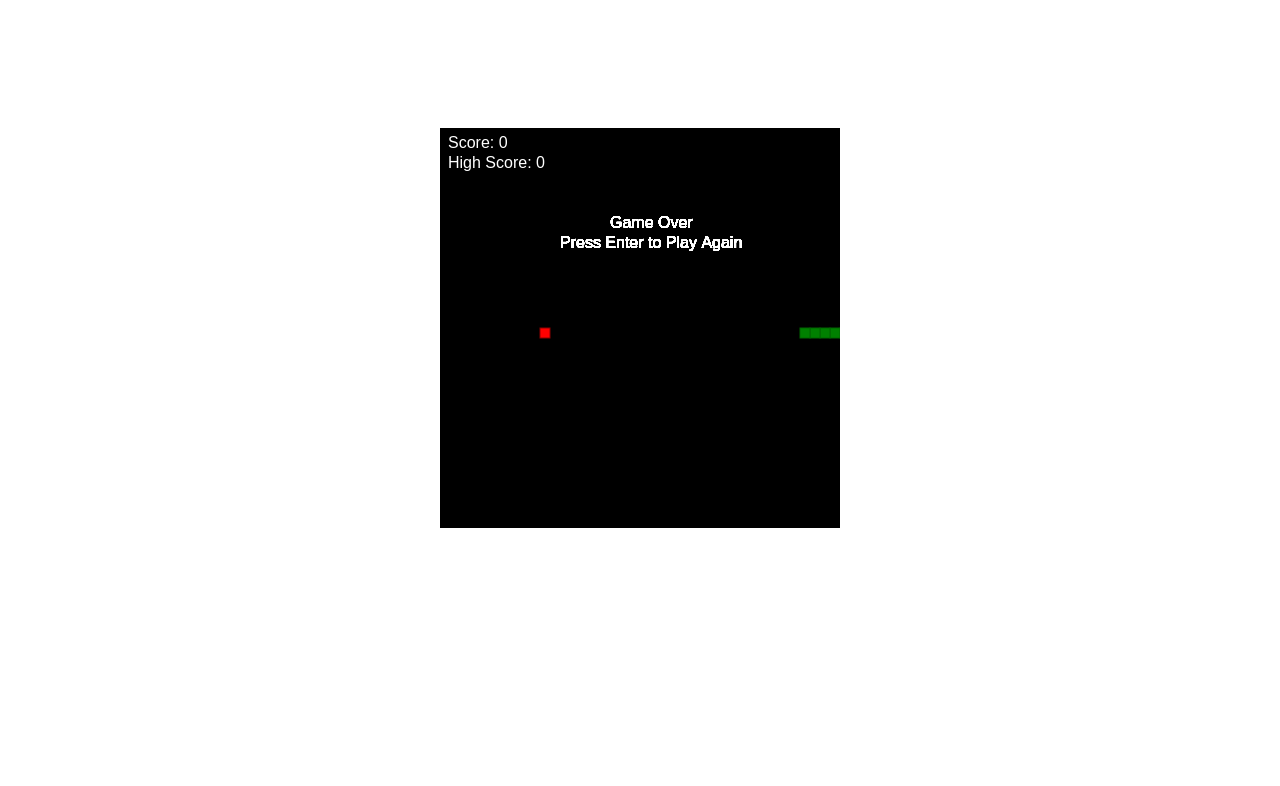
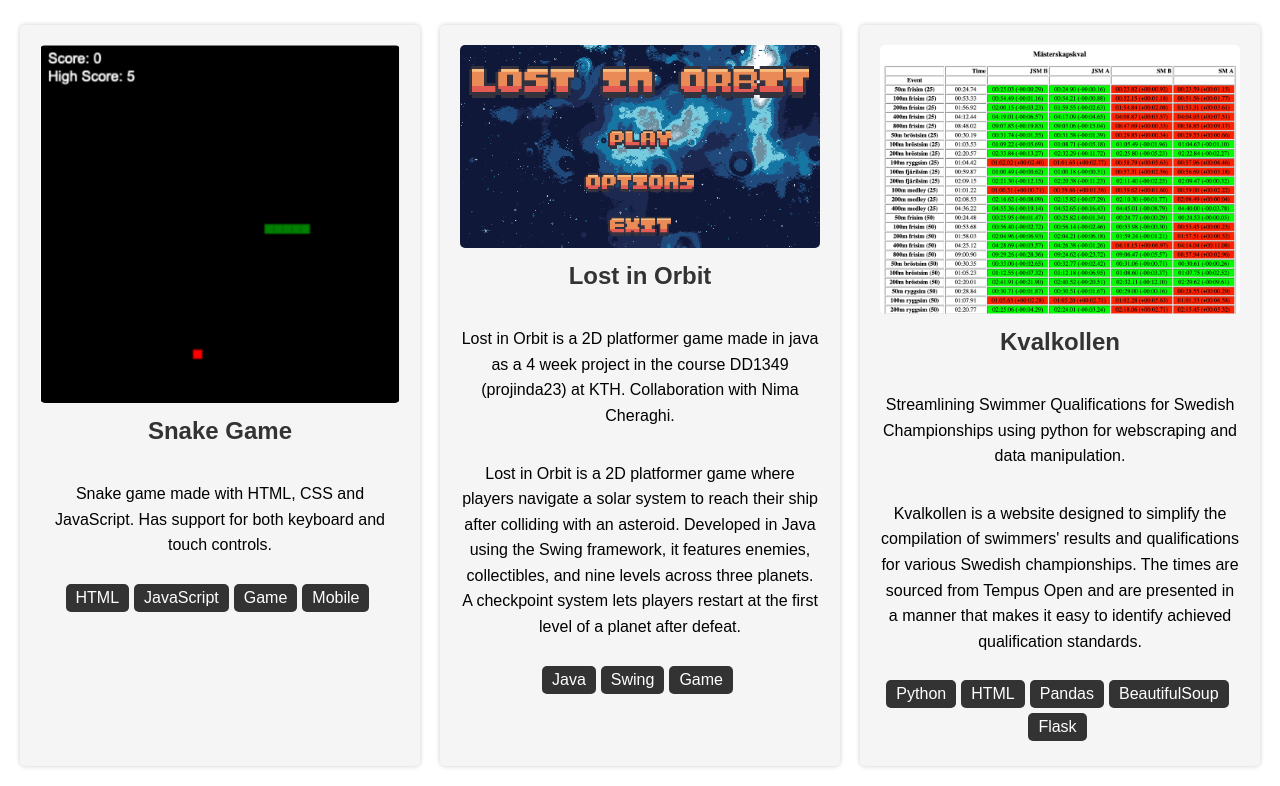
Before and after one commit to mattiaskvist/mattiaskvist.github.io, a plain HTML site: page index.html in a window 1280 px wide. Shown: the part 72-858 px from the top of the page. Before the commit the page ends 800 px from the top, so only its background shows below. Drawn offline with Linux system fonts and the light colour scheme.

Commit message:
Add three new projects, tags, project cards etc

```diff
--- a/index.html
+++ b/index.html
@@ -2,26 +2,72 @@
 <html lang="en">
 
 <head>
-    <title>Snake Game</title>
+    <title>Mattias Kvist Portfolio</title>
     <meta charset="utf-8">
     <meta name="viewport" content="width=device-width, initial-scale=1.0">
+    <link rel=stylesheet href="style.css">
 </head>
 
 <body>
-    <div style="touch-action: none;" id="snakediv">
-        <canvas id="snakeboard" width="400" height="400"></canvas>
-    </div>
+    <h1>Mattias Kvist Portfolio</h1>
+    <div class="project-grid">
+        <div class="project-card">
+            <a href="snake.html">
+                <img src="snake.png" alt="Snake Game">
+                <h2>Snake Game</h2>
+            </a>
+            <p>Snake game made with HTML, CSS and JavaScript.
+                Has support for both keyboard and touch controls.</p>
+            <div class="tags">
+                <span class="tag">HTML</span>
+                <span class="tag">JavaScript</span>
+                <span class="tag">Game</span>
+                <span class="tag">Mobile</span>
+            </div>
+        </div>
+        <div class="project-card">
+            <a href="lostinorbit.html">
+                <img src="lostinorbitstart.png" alt="Lost In Orbit">
+                <h2>Lost in Orbit</h2>
+            </a>
+            <p>Lost in Orbit is a 2D platformer game made in java as a 4 week project in the course DD1349
+                (projinda23) at KTH. Collaboration with Nima Cheraghi.</p>
+            <p>Lost in Orbit is a 2D platformer game where players navigate a
+                solar system to reach their ship after colliding with an asteroid. Developed in Java using the Swing
+                framework, it features enemies,
+                collectibles, and nine levels across three planets. A checkpoint system lets players restart at the
+                first level of a planet after defeat.</p>
+            <div class="tags">
+                <span class="tag">Java</span>
+                <span class="tag">Swing</span>
+                <span class="tag">Game</span>
+            </div>
+
+        </div>
+        <div class="project-card">
+            <a href="https://kvalkollen.se">
+                <img src="kvalkollen.png" alt="Kvalkollen">
+                <h2>Kvalkollen</h2>
+            </a>
+            <p>Streamlining Swimmer Qualifications for Swedish Championships using python for webscraping and data
+                manipulation.</p>
+
+            <p>Kvalkollen is a website designed to simplify the compilation of swimmers' results and
+                qualifications for various Swedish championships. The times are sourced from Tempus Open
+                and are presented in a manner that makes it easy to identify achieved qualification standards.</p>
+            <div class="tags">
+                <span class="tag">Python</span>
+                <span class="tag">HTML</span>
+                <span class="tag">Pandas</span>
+                <span class="tag">BeautifulSoup</span>
+                <span class="tag">Flask</span>
+            </div>
+        </div>
+            <!--Add more projects here-->
+
 </body>
 
 <script src="snake.js"></script>
-<style>
-    #snakeboard {
-        position: absolute;
 
-        top: 50%;
-        left: 50%;
-        transform: translate(-50%, -50%);
-    }
-</style>
 
 </html>
--- a/snake.js
+++ b/snake.js
@@ -162,21 +162,25 @@ document.addEventListener("keydown", keyDownHandler, false);
 function keyDownHandler(event) {
     switch (event.key) {
         case "ArrowLeft":
+        case "a":
             if (dx == 10) return;
             dx = -10;
             dy = 0;
             break;
         case "ArrowRight":
+        case "d":
             if (dx == -10) return;
             dx = 10;
             dy = 0;
             break;
         case "ArrowUp":
+        case "w":
             if (dy == 10) return;
             dx = 0;
             dy = -10;
             break;
         case "ArrowDown":
+        case "s":
             if (dy == -10) return;
             dx = 0;
             dy = 10;
@@ -200,9 +204,7 @@ function touchStartHandler(event) {
     if (event.touches){
         event.preventDefault();
     }
-    if (has_game_ended()) {
-        location.reload();
-    }
+
     touch_start_x = event.touches[0].clientX;
     touch_start_y = event.touches[0].clientY;
 }
--- /dev/null
+++ b/style.css
@@ -0,0 +1,94 @@
+body {
+    font-family: Arial, sans-serif;
+    margin: 0;
+    padding: 0;
+}
+
+.container {
+    max-width: 800px;
+    margin: 0 auto;
+    padding: 20px;
+    min-width: 400px;
+}
+
+img {
+    max-width: 100%;
+}
+
+h1 {
+    text-align: center;
+    margin: 20px 0;
+}
+
+p {
+    line-height: 1.6;
+}
+
+ul {
+    margin: 0;
+    padding-left: 20px;
+}
+
+.snakediv {
+    touch-action: none;
+    margin-left: auto;
+    margin-right: auto;
+    display: flex;
+    justify-content: center;
+}
+
+.project-grid {
+    display: grid;
+    grid-template-columns: repeat(auto-fit, minmax(300px, 1fr));
+    gap: 20px;
+    justify-items: center;
+    padding: 20px;
+}
+
+.project-card {
+    background-color: #f5f5f5;
+    border-radius: 5px;
+    padding: 20px;
+    box-shadow: 0px 0px 5px rgba(0, 0, 0, 0.2);
+    transition: transform 0.3s ease-in-out;
+    display: flex;
+    flex-direction: column;
+    align-items: center;
+    text-align: center;
+}
+
+.project-card:hover {
+    transform: translateY(-5px);
+}
+
+.project-card img {
+    width: 100%;
+    height: auto;
+    border-radius: 5px;
+}
+
+.project-card h2 {
+    margin-top: 10px;
+    text-align: center;
+}
+
+.project-card a {
+    text-decoration: none;
+    color: #333;
+}
+
+.tags {
+    display: flex;
+    flex-wrap: wrap;
+    margin-top: 10px;
+    justify-content: center;
+}
+
+.tag {
+    background-color: #333;
+    color: #fff;
+    padding: 5px 10px;
+    border-radius: 5px;
+    margin-right: 5px;
+    margin-bottom: 5px;
+}
```
Also changed, not shown: lostinorbit.html (added, +49 -0 lines), snake.html (added, +34 -0 lines), kvalkollen.png (added), lostinorbitstart.png (added), snake.png (added).
